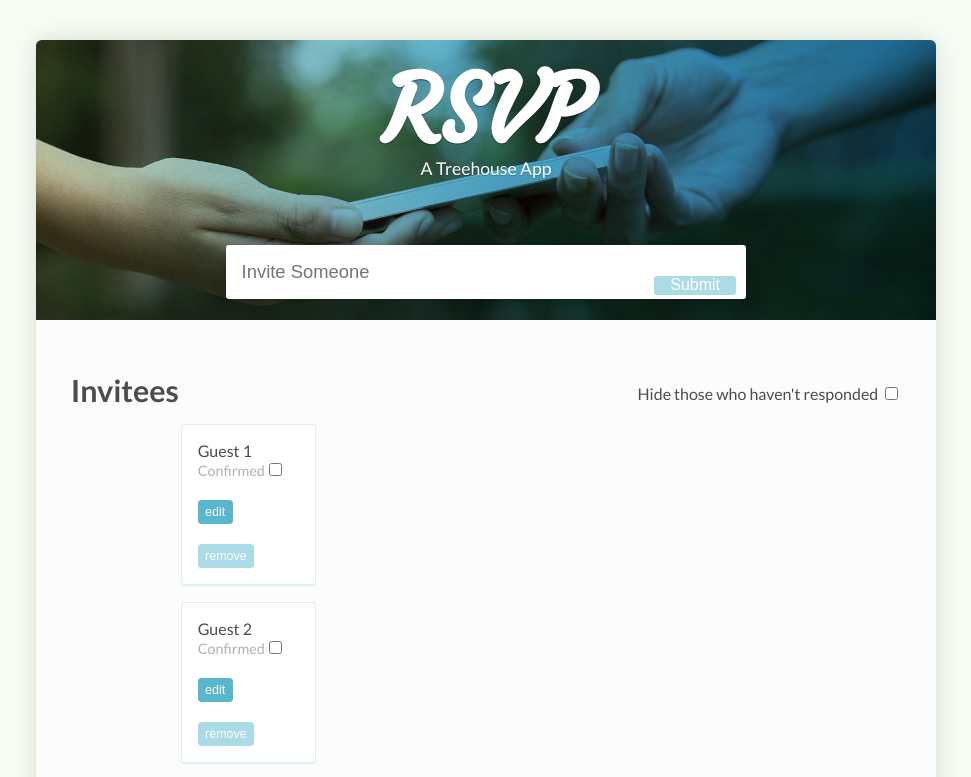
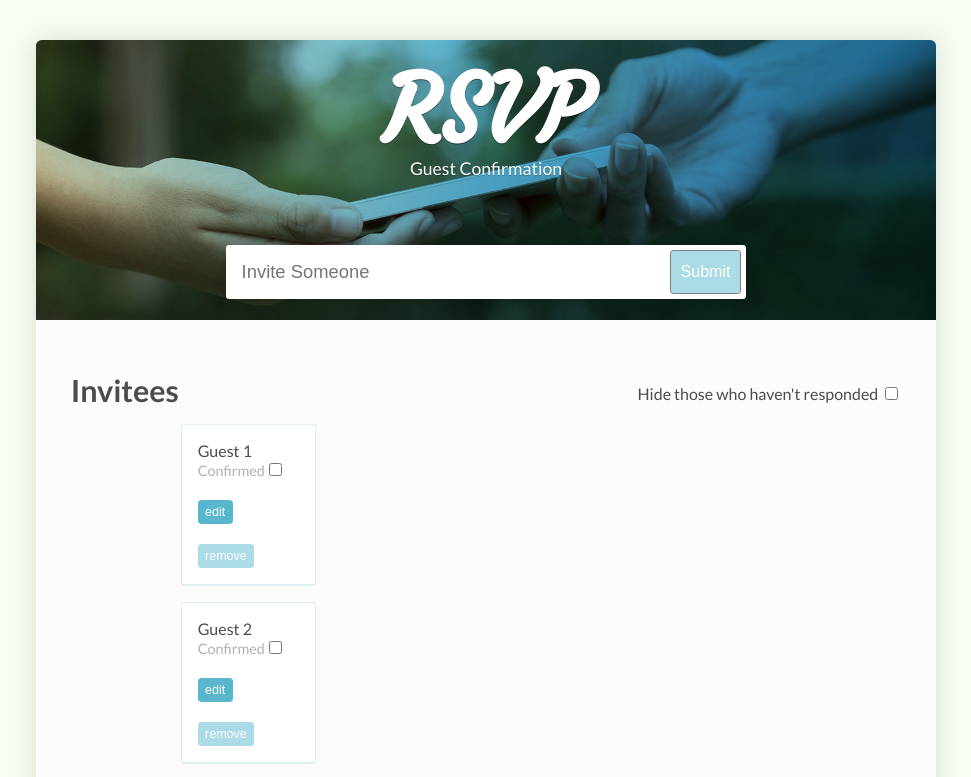
Before and after one commit to Likhithajasthi/Guest-Confirmation, a plain HTML site: page index.html in a window 1280 px wide. Shown: the top 777 px of the page, without its empty margins (154-1125 px from the left). Drawn offline with Linux system fonts and the light colour scheme; files that its build step writes are made by us from their sources; files whose address does not match are found by name.

Commit message:
CSS changes

```diff
--- a/index.html
+++ b/index.html
@@ -5,13 +5,13 @@
     <title>RSVP App</title>
     <link href="https://fonts.googleapis.com/css?family=Courgette" rel="stylesheet">
     <link href="https://fonts.googleapis.com/css?family=Lato:400,700" rel="stylesheet">
-    <link href="css/style.css" rel="stylesheet">
+    <link href="style.css" rel="stylesheet">
 </head>
 <body>
 <div class="wrapper">
     <header>
         <h1 style="margin: 0;">RSVP</h1>
-        <p>A Treehouse App</p>
+        <p>Guest Confirmation</p>
         <form>
             <input type="text" name="name" placeholder="Invite Someone">
             <button class="btn-submit" type="submit" name="submit" value="submit">Submit</button>
--- a/style.css
+++ b/style.css
@@ -54,10 +54,12 @@ button {
 }
 .btn-submit {
     color: white;
-    padding: 0 1em;
+    padding: 5px 10px;
     font-size: 1em;
     background-color: #7bcbc4;
     border-radius: 0.2em;
+    margin:1px;
+    border: 1px solid grey;
 }
 
 /* Layout */
```
